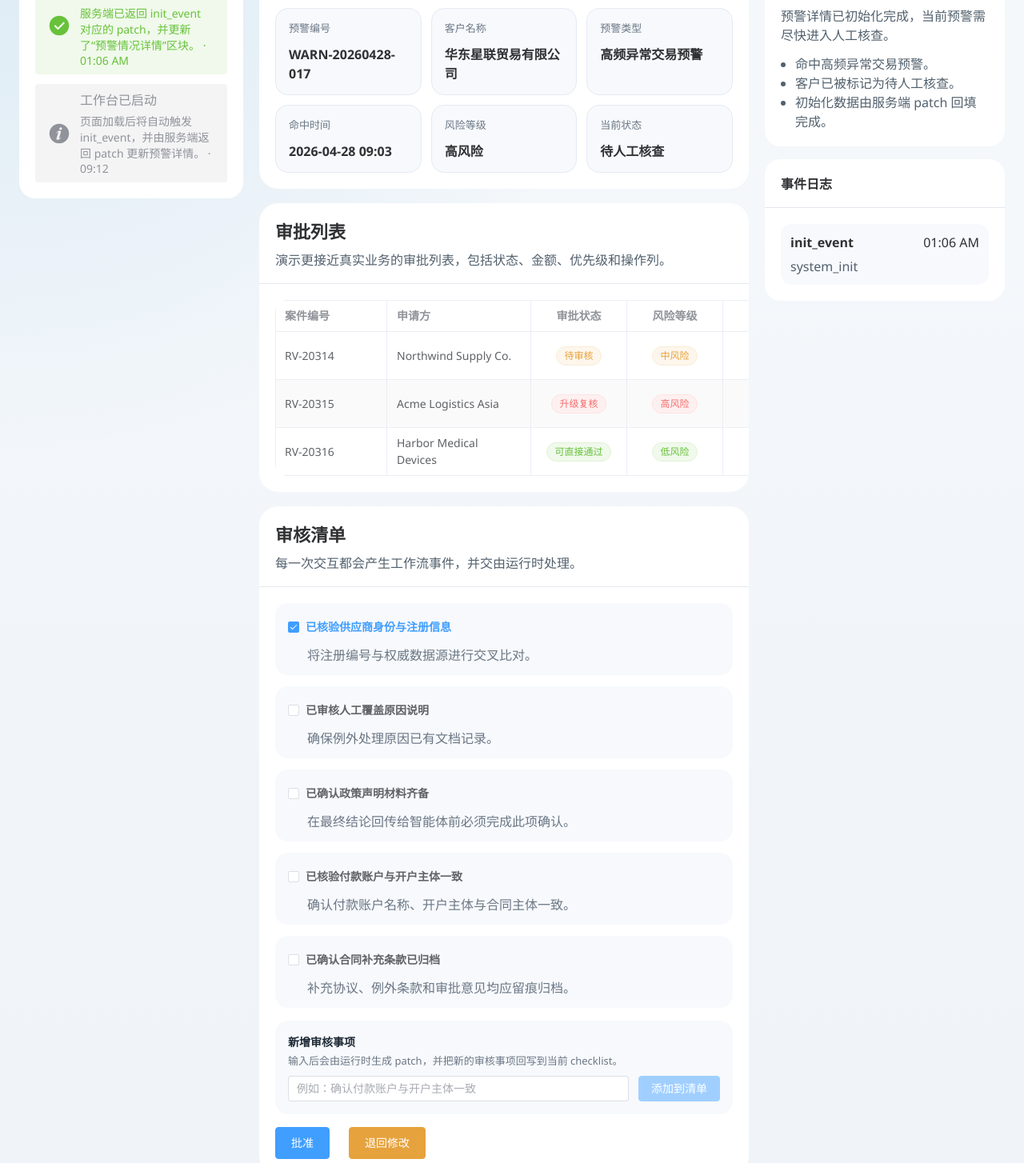
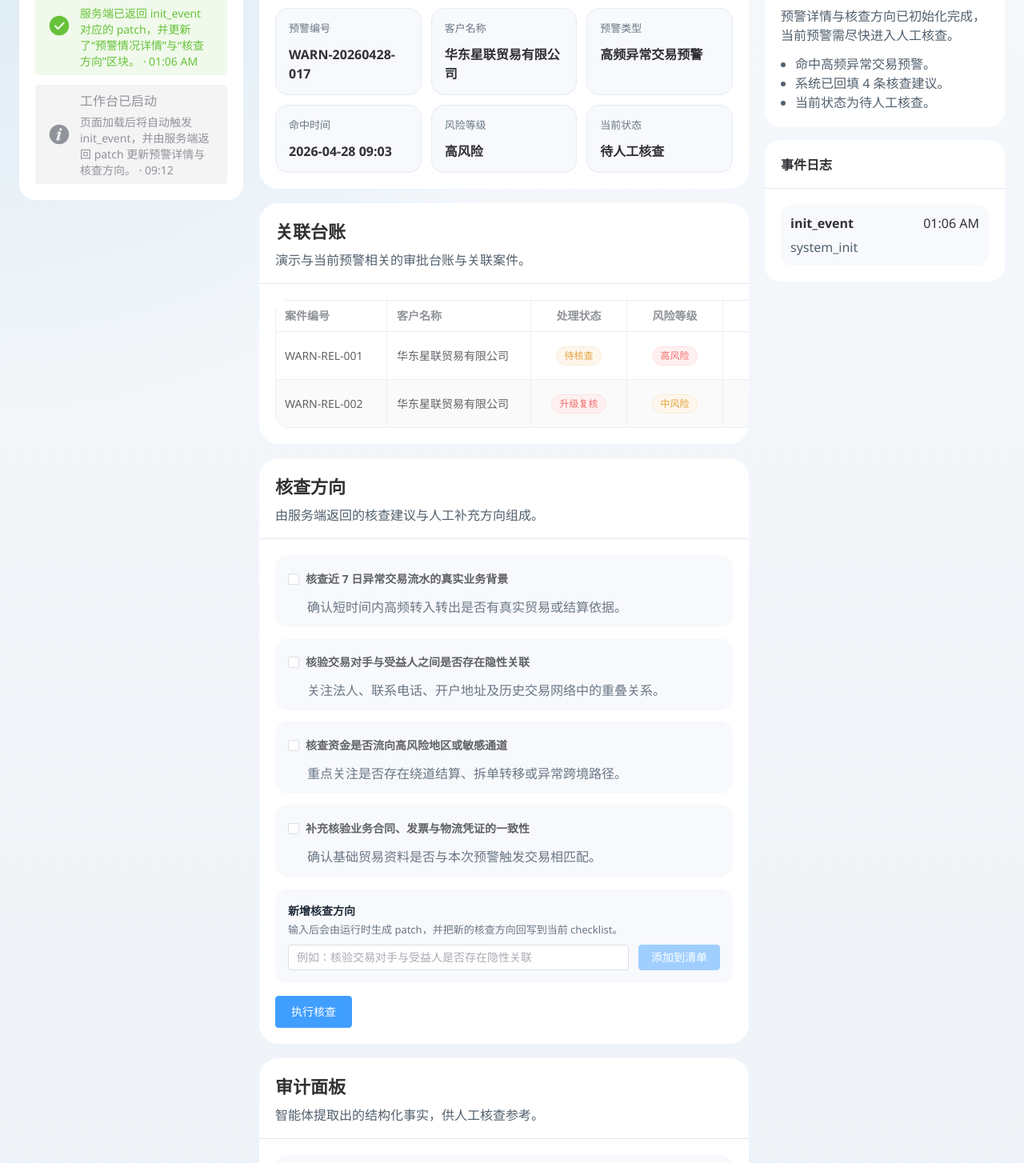
Before and after one commit to jiangfangfangxm/agent-ui-vue, a Vue app: page / in a window 1280 px wide. Shown: the part 306-1760 px from the top of the page at 80% size. Built offline with nearby package versions, Linux system fonts and the light colour scheme.

Commit message:
chore: change event to risk event

```diff
--- a/src/agent/MockPatchPlannerModel.ts
+++ b/src/agent/MockPatchPlannerModel.ts
@@ -19,13 +19,18 @@ type PatchHandler = (
   event: WorkflowEvent,
 ) => PatchOperation[];
 
+function findSection(
+  envelope: WorkflowEnvelope,
+  sectionId: string,
+): UISection | null {
+  return envelope.page.sections.find((entry) => entry.id === sectionId) ?? null;
+}
+
 function findReviewChecklist(envelope: WorkflowEnvelope): {
   section: UISection;
   checklist: ChecklistComponent;
 } | null {
-  const section = envelope.page.sections.find(
-    (entry) => entry.id === "sec_main_review",
-  );
+  const section = findSection(envelope, "sec_main_review");
   const checklist = section?.components.find(
     (component): component is ChecklistComponent => component.type === "checklist",
   );
@@ -40,7 +45,7 @@ function findReviewChecklist(envelope: WorkflowEnvelope): {
 function findOverviewKeyValue(
   envelope: WorkflowEnvelope,
 ): KeyValueComponent | null {
-  const section = envelope.page.sections.find((entry) => entry.id === "sec_overview");
+  const section = findSection(envelope, "sec_overview");
   const keyValue = section?.components.find(
     (component): component is KeyValueComponent => component.type === "key_value",
   );
@@ -160,31 +165,70 @@ function buildWarningDetailSection(): UISection {
   };
 }
 
-function buildResultSection(sectionId: string, decision: string): UISection {
-  const approved = decision === "approve";
-
+function buildReviewDirectionSection(): UISection {
   return {
-    id: sectionId,
-    title: approved ? "核查结果" : "退回结果",
-    description: "这一节内容由模拟智能体作为 Patch 结果返回。",
+    id: "sec_main_review",
+    title: "核查方向",
+    description: "由服务端返回的核查建议与人工补充方向组成。",
     components: [
       {
-        id: "cmp_result",
-        type: "result_summary",
+        id: "cmp_checklist",
+        type: "checklist",
         props: {
-          status: approved ? "success" : "warning",
-          headline: approved ? "已完成核查" : "已退回补充",
-          summary: approved
-            ? "核查人员已完成预警核查，相关信息可进入后续处置流程。"
-            : "核查人员要求补充更多材料后再继续处理该预警。",
-          nextSteps: approved
-            ? [
-                "将核查结论同步给后续处置系统。",
-                "保留当前核查记录作为审计依据。",
-              ]
-            : [
-                "通知相关团队补充证明材料。",
-                "待材料齐全后重新发起核查流程。",
+          action: {
+            eventType: "toggle_check",
+          },
+          items: [
+            {
+              id: "item_account_flow",
+              label: "核查近 7 日异常交易流水的真实业务背景",
+              description: "确认短时间内高频转入转出是否有真实贸易或结算依据。",
+              checked: false,
+            },
+            {
+              id: "item_counterparty",
+              label: "核验交易对手与受益人之间是否存在隐性关联",
+              description: "关注法人、联系电话、开户地址及历史交易网络中的重叠关系。",
+              checked: false,
+            },
+            {
+              id: "item_region",
+              label: "核查资金是否流向高风险地区或敏感通道",
+              description: "重点关注是否存在绕道结算、拆单转移或异常跨境路径。",
+              checked: false,
+            },
+            {
+              id: "item_documents",
+              label: "补充核验业务合同、发票与物流凭证的一致性",
+              description: "确认基础贸易资料是否与本次预警触发交易相匹配。",
+              checked: false,
+            },
+          ],
+        },
+      },
+      {
+        id: "cmp_custom_check_input",
+        type: "text_input",
+        props: {
+          eventType: "add_checklist_item",
+          label: "新增核查方向",
+          placeholder: "例如：核验交易对手与受益人是否存在隐性关联",
+          buttonLabel: "添加到清单",
+          helperText: "输入后会由运行时生成 patch，并把新的核查方向回写到当前 checklist。",
+          clearOnSubmit: true,
+        },
+      },
+      {
+        id: "cmp_actions",
+        type: "button_group",
+        props: {
+          actions: [
+            {
+              label: "执行核查",
+              eventType: "Risk_Check_Event",
+              payload: { action: "execute" },
+              buttonType: "primary",
+            },
           ],
         },
       },
@@ -192,7 +236,7 @@ function buildResultSection(sectionId: string, decision: string): UISection {
   };
 }
 
-function buildReviewReportText(envelope: WorkflowEnvelope): string {
+function buildRiskCheckReportText(envelope: WorkflowEnvelope): string {
   const keyValue = findOverviewKeyValue(envelope);
   const reviewState = findReviewChecklist(envelope);
 
@@ -208,41 +252,41 @@ function buildReviewReportText(envelope: WorkflowEnvelope): string {
   const reviewedContent =
     checkedItems.length > 0
       ? checkedItems.map((item) => `- ${item.label}`).join("\n")
-      : "- 暂无已勾选的核查事项";
+      : "- 当前尚未勾选已完成的核查方向";
 
   const pendingContent =
     uncheckedItems.length > 0
       ? uncheckedItems.map((item) => `- ${item.label}`).join("\n")
-      : "- 无待补充事项";
+      : "- 无待执行核查方向";
 
   return [
-    "核查报告",
+    "风险核查报告",
     "",
     "预警基本情况",
     ...(profileLines.length > 0 ? profileLines : ["- 暂无预警详情信息"]),
     "",
-    "已核查内容",
+    "已执行核查内容",
     reviewedContent,
     "",
-    "待补充关注项",
+    "待继续关注方向",
     pendingContent,
     "",
     "核查结论",
-    "核查人员已完成本次预警核查。结合当前预警详情、核查清单执行情况与审批列表信息，建议将该预警移交后续处置流程，并保留当前记录作为审计依据。",
+    "系统已根据当前预警详情与核查方向执行风险核查。综合现有信息判断，该客户交易行为存在较高可疑度，建议继续升级人工处置，并保留本次核查过程作为后续审计依据。",
   ].join("\n");
 }
 
-function buildReviewReportSection(envelope: WorkflowEnvelope): UISection {
+function buildRiskCheckReportSection(envelope: WorkflowEnvelope): UISection {
   return {
     id: "sec_review_report",
     title: "核查报告",
-    description: "由运行时在完成核查后生成的结构化报告。",
+    description: "由 Risk_Check_Event 触发后返回的核查报告。",
     components: [
       {
         id: "cmp_review_report",
         type: "text",
         props: {
-          content: buildReviewReportText(envelope),
+          content: buildRiskCheckReportText(envelope),
           variant: "body",
         },
       },
@@ -250,8 +294,8 @@ function buildReviewReportSection(envelope: WorkflowEnvelope): UISection {
   };
 }
 
-function buildReviewReportPatches(envelope: WorkflowEnvelope): PatchOperation[] {
-  const reportSection = buildReviewReportSection(envelope);
+function buildRiskCheckReportPatches(envelope: WorkflowEnvelope): PatchOperation[] {
+  const reportSection = buildRiskCheckReportSection(envelope);
   const exists = envelope.page.sections.some(
     (section) => section.id === reportSection.id,
   );
@@ -290,6 +334,11 @@ function handleInitEvent(
       value: buildWarningDetailSection(),
     },
     {
+      op: "replace_section",
+      sectionId: "sec_main_review",
+      value: buildReviewDirectionSection(),
+    },
+    {
       op: "set_allowed_events",
       value: envelope.allowedEvents.filter((eventType) => eventType !== "init_event"),
     },
@@ -297,11 +346,11 @@ function handleInitEvent(
       op: "set_risk_summary",
       value: {
         level: "high",
-        summary: "预警详情已初始化完成，当前预警需尽快进入人工核查。",
+        summary: "预警详情与核查方向已初始化完成，当前预警需尽快进入人工核查。",
         details: [
           "命中高频异常交易预警。",
-          "客户已被标记为待人工核查。",
-          "初始化数据由服务端 patch 回填完成。",
+          "系统已回填 4 条核查建议。",
+          "当前状态为待人工核查。",
         ],
       },
     },
@@ -311,7 +360,7 @@ function handleInitEvent(
         id: `msg_init_${event.id}`,
         role: "system",
         title: "预警详情已初始化",
-        body: "服务端已返回 init_event 对应的 patch，并更新了“预警情况详情”区块。",
+        body: "服务端已返回 init_event 对应的 patch，并更新了“预警情况详情”与“核查方向”区块。",
         tone: "success",
         timestamp: event.timestamp,
       },
@@ -346,7 +395,7 @@ function handleToggleCheck(
       value: {
         id: `msg_toggle_${event.id}`,
         role: "user",
-        title: "核查清单已更新",
+        title: "核查方向已更新",
         body: `核查人员已将清单进度更新为 ${checkedCount} 项已完成。`,
         tone: "info",
         timestamp: event.timestamp,
@@ -369,8 +418,8 @@ function handleAddChecklistItem(
         value: {
           id: `msg_add_check_invalid_${event.id}`,
           role: "system",
-          title: "新增核查事项失败",
-          body: "请输入有效的核查事项内容后再提交。",
+          title: "新增核查方向失败",
+          body: "请输入有效的核查方向内容后再提交。",
           tone: "warning",
           timestamp: event.timestamp,
         },
@@ -389,7 +438,7 @@ function handleAddChecklistItem(
         value: {
           id: `msg_add_check_duplicate_${event.id}`,
           role: "system",
-          title: "核查事项已存在",
+          title: "核查方向已存在",
           body: `“${normalizedLabel}” 已在当前清单中，无需重复添加。`,
           tone: "warning",
           timestamp: event.timestamp,
@@ -415,8 +464,8 @@ function handleAddChecklistItem(
       value: {
         id: `msg_add_check_${event.id}`,
         role: "agent",
-        title: "核查事项已添加",
-        body: `已将新的核查事项“${nextState.normalizedLabel}”加入当前清单。`,
+        title: "核查方向已添加",
+        body: `已将新的核查方向“${nextState.normalizedLabel}”加入当前清单。`,
         tone: "success",
         timestamp: event.timestamp,
       },
@@ -426,7 +475,7 @@ function handleAddChecklistItem(
       value: {
         ...envelope.riskSummary,
         details: [
-          `人工补充核查事项：${nextState.normalizedLabel}`,
+          `人工补充核查方向：${nextState.normalizedLabel}`,
           ...envelope.riskSummary.details,
         ].slice(0, 5),
       },
@@ -434,19 +483,16 @@ function handleAddChecklistItem(
   ];
 }
 
-function handleSubmitDecision(
+function handleRiskCheckEvent(
   envelope: WorkflowEnvelope,
   event: WorkflowEvent,
 ): PatchOperation[] {
-  const decision = String(event.payload?.decision ?? "revise");
-
-  if (decision === "approve") {
   return [
     {
       op: "set_state",
       value: "presenting_result",
     },
-      ...buildReviewReportPatches(envelope),
+    ...buildRiskCheckReportPatches(envelope),
     {
       op: "set_allowed_events",
       value: [],
@@ -454,60 +500,23 @@ function handleSubmitDecision(
     {
       op: "set_risk_summary",
       value: {
-          level: "low",
-          summary: "核查人员已完成预警核查，运行时已准备进入最终处置阶段。",
+        level: "high",
+        summary: "风险核查已执行完成，建议将当前预警升级进入后续处置流程。",
         details: [
-            "人工核查已顺利完成。",
-            "核查报告已生成，可作为后续处置与审计依据。",
+          "核查报告已生成。",
+          "命中预警的关键方向已进入人工复核结论。",
+          "建议保留全部核查轨迹作为审计依据。",
         ],
       },
     },
     {
       op: "prepend_message",
       value: {
-          id: `msg_decision_${event.id}`,
+        id: `msg_risk_check_${event.id}`,
         role: "agent",
         title: "核查报告已生成",
-          body: "运行时已接收批准事件，并在页面中追加核查报告 section。",
+        body: "运行时已接收 Risk_Check_Event，并将核查结果写入报告区块。",
         tone: "success",
-          timestamp: event.timestamp,
-        },
-      },
-    ];
-  }
-
-  const sectionId = "sec_main_review";
-
-  return [
-    {
-      op: "set_state",
-      value: "awaiting_revision",
-    },
-    {
-      op: "replace_section",
-      sectionId,
-      value: buildResultSection(sectionId, decision),
-    },
-    {
-      op: "set_allowed_events",
-      value: [],
-    },
-    {
-      op: "set_risk_summary",
-      value: {
-        level: "medium",
-        summary: "核查人员要求先补充修改，当前预警暂不能继续流转。",
-        details: ["需要补充更多核查材料后再重新提交。"],
-      },
-    },
-    {
-      op: "prepend_message",
-      value: {
-        id: `msg_decision_${event.id}`,
-        role: "agent",
-        title: "Patch 已应用",
-        body: "运行时已接收退回修改类 Patch，并完成界面切换。",
-        tone: "warning",
         timestamp: event.timestamp,
       },
     },
@@ -529,7 +538,7 @@ function handleOpenDetail(
         id: `msg_detail_${event.id}`,
         role: "agent",
         title: "详情已展开",
-        body: `已请求查看案件 ${caseId} 的详情。申请方：${applicant}，申请金额：${amount}。后续可在这里接入真实详情抽屉或侧边面板。`,
+        body: `已请求查看案件 ${caseId} 的详情。客户名称：${applicant}，关联金额：${amount}。后续可在这里接入真实详情抽屉或侧边面板。`,
         tone: "info",
         timestamp: event.timestamp,
       },
@@ -541,7 +550,7 @@ const handlers: Record<string, PatchHandler> = {
   init_event: handleInitEvent,
   toggle_check: handleToggleCheck,
   add_checklist_item: handleAddChecklistItem,
-  submit_decision: handleSubmitDecision,
+  Risk_Check_Event: handleRiskCheckEvent,
   open_detail: handleOpenDetail,
 };
 
--- a/src/mock/initialEnvelope.ts
+++ b/src/mock/initialEnvelope.ts
@@ -13,7 +13,7 @@ export const initialEnvelope: WorkflowEnvelope = {
     "init_event",
     "toggle_check",
     "add_checklist_item",
-    "submit_decision",
+    "Risk_Check_Event",
     "open_detail",
   ],
   riskSummary: {
@@ -21,7 +21,7 @@ export const initialEnvelope: WorkflowEnvelope = {
     summary: "当前存在一条待核查预警，建议先完成详情初始化与人工复核。",
     details: [
       "预警详情将在页面初始化时通过 init_event 回填。",
-      "核查过程中仍需结合审批列表与审核清单完成最终判断。",
+      "核查方向将由服务端建议并写入核查清单。",
     ],
   },
   messages: [
@@ -29,7 +29,7 @@ export const initialEnvelope: WorkflowEnvelope = {
       id: "msg_001",
       role: "system",
       title: "工作台已启动",
-      body: "页面加载后将自动触发 init_event，并由服务端返回 patch 更新预警详情。",
+      body: "页面加载后将自动触发 init_event，并由服务端返回 patch 更新预警详情与核查方向。",
       tone: "info",
       timestamp: "09:12",
     },
@@ -65,8 +65,8 @@ export const initialEnvelope: WorkflowEnvelope = {
       },
       {
         id: "sec_table_demo",
-        title: "审批列表",
-        description: "演示更接近真实业务的审批列表，包括状态、金额、优先级和操作列。",
+        title: "关联台账",
+        description: "演示与当前预警相关的审批台账与关联案件。",
         components: [
           {
             id: "cmp_table_demo",
@@ -75,19 +75,19 @@ export const initialEnvelope: WorkflowEnvelope = {
               stripe: true,
               border: true,
               size: "default",
-              emptyText: "暂无审批数据",
+              emptyText: "暂无关联数据",
               columns: [
                 { key: "caseId", label: "案件编号", type: "text", minWidth: 140 },
-                { key: "applicant", label: "申请方", type: "text", minWidth: 180 },
+                { key: "applicant", label: "客户名称", type: "text", minWidth: 180 },
                 {
                   key: "approvalStatus",
-                  label: "审批状态",
+                  label: "处理状态",
                   type: "tag",
                   minWidth: 120,
                   tagMap: {
-                    pending: { label: "待审核", tone: "warning" },
+                    pending: { label: "待核查", tone: "warning" },
                     escalated: { label: "升级复核", tone: "danger" },
-                    ready: { label: "可直接通过", tone: "success" },
+                    ready: { label: "可直接处置", tone: "success" },
                   },
                 },
                 {
@@ -103,32 +103,12 @@ export const initialEnvelope: WorkflowEnvelope = {
                 },
                 {
                   key: "amount",
-                  label: "申请金额",
+                  label: "关联金额",
                   type: "number",
                   format: "currency",
                   currency: "CNY",
                   align: "right",
                   minWidth: 140,
-                },
-                {
-                  key: "confidence",
-                  label: "置信度",
-                  type: "number",
-                  format: "percent",
-                  align: "right",
-                  minWidth: 120,
-                },
-                { key: "owner", label: "当前负责人", type: "text", minWidth: 120 },
-                {
-                  key: "priority",
-                  label: "优先级",
-                  type: "tag",
-                  minWidth: 110,
-                  tagMap: {
-                    p1: { label: "P1", tone: "danger" },
-                    p2: { label: "P2", tone: "warning" },
-                    p3: { label: "P3", tone: "info" },
-                  },
                 },
                 {
                   key: "updatedAt",
@@ -139,7 +119,7 @@ export const initialEnvelope: WorkflowEnvelope = {
                 },
                 {
                   key: "note",
-                  label: "审核备注",
+                  label: "备注",
                   type: "text",
                   minWidth: 280,
                   multiline: true,
@@ -165,40 +145,22 @@ export const initialEnvelope: WorkflowEnvelope = {
               ],
               rows: [
                 {
-                  caseId: "RV-20314",
-                  applicant: "Northwind Supply Co.",
+                  caseId: "WARN-REL-001",
+                  applicant: "华东星联贸易有限公司",
                   approvalStatus: "pending",
-                  riskLevel: "medium",
+                  riskLevel: "high",
                   amount: 328000,
-                  confidence: 0.82,
-                  owner: "李敏",
-                  priority: "p2",
-                  updatedAt: "2026-04-27T10:20:00+08:00",
-                  note: "该案件存在人工覆盖条件，建议在批准前补充政策声明确认材料。",
+                  updatedAt: "2026-04-28T09:20:00+08:00",
+                  note: "近 7 日交易频率明显异常，需结合受益人信息进一步核查。",
                 },
                 {
-                  caseId: "RV-20315",
-                  applicant: "Acme Logistics Asia",
+                  caseId: "WARN-REL-002",
+                  applicant: "华东星联贸易有限公司",
                   approvalStatus: "escalated",
-                  riskLevel: "high",
+                  riskLevel: "medium",
                   amount: 1245000,
-                  confidence: 0.64,
-                  owner: "张晨",
-                  priority: "p1",
-                  updatedAt: "2026-04-27T10:45:00+08:00",
-                  note: "历史交易次数较少，且供应商为首次接入对象，建议升级人工复核级别。",
-                },
-                {
-                  caseId: "RV-20316",
-                  applicant: "Harbor Medical Devices",
-                  approvalStatus: "ready",
-                  riskLevel: "low",
-                  amount: 89600,
-                  confidence: 0.93,
-                  owner: "王蕾",
-                  priority: "p3",
-                  updatedAt: "2026-04-27T11:05:00+08:00",
-                  note: "材料完整，制裁筛查通过，可进入自动化后续流程。",
+                  updatedAt: "2026-04-28T09:45:00+08:00",
+                  note: "历史交易对手存在高风险地区关联，建议升级复核。",
                 },
               ],
             },
@@ -207,8 +169,8 @@ export const initialEnvelope: WorkflowEnvelope = {
       },
       {
         id: "sec_main_review",
-        title: "审核清单",
-        description: "每一次交互都会产生工作流事件，并交由运行时处理。",
+        title: "核查方向",
+        description: "初始化后会由服务端 patch 回填核查建议，人工也可以继续追加核查方向。",
         components: [
           {
             id: "cmp_checklist",
@@ -219,33 +181,9 @@ export const initialEnvelope: WorkflowEnvelope = {
               },
               items: [
                 {
-                  id: "item_identity",
-                  label: "已核验供应商身份与注册信息",
-                  description: "将注册编号与权威数据源进行交叉比对。",
-                  checked: true,
-                },
-                {
-                  id: "item_override",
-                  label: "已审核人工覆盖原因说明",
-                  description: "确保例外处理原因已有文档记录。",
-                  checked: false,
-                },
-                {
-                  id: "item_policy",
-                  label: "已确认政策声明材料齐备",
-                  description: "在最终结论回传给智能体前必须完成此项确认。",
-                  checked: false,
-                },
-                {
-                  id: "item_bank",
-                  label: "已核验付款账户与开户主体一致",
-                  description: "确认付款账户名称、开户主体与合同主体一致。",
-                  checked: false,
-                },
-                {
-                  id: "item_contract",
-                  label: "已确认合同补充条款已归档",
-                  description: "补充协议、例外条款和审批意见均应留痕归档。",
+                  id: "item_placeholder",
+                  label: "等待服务端返回核查建议",
+                  description: "页面启动后将通过 init_event 更新为真实核查方向。",
                   checked: false,
                 },
               ],
@@ -256,10 +194,10 @@ export const initialEnvelope: WorkflowEnvelope = {
             type: "text_input",
             props: {
               eventType: "add_checklist_item",
-              label: "新增审核事项",
-              placeholder: "例如：确认付款账户与开户主体一致",
+              label: "新增核查方向",
+              placeholder: "例如：核验交易对手与受益人是否存在隐性关联",
               buttonLabel: "添加到清单",
-              helperText: "输入后会由运行时生成 patch，并把新的审核事项回写到当前 checklist。",
+              helperText: "输入后会由运行时生成 patch，并把新的核查方向回写到当前 checklist。",
               clearOnSubmit: true,
             },
           },
@@ -269,16 +207,10 @@ export const initialEnvelope: WorkflowEnvelope = {
             props: {
               actions: [
                 {
-                  label: "批准",
-                  eventType: "submit_decision",
-                  payload: { decision: "approve" },
+                  label: "执行核查",
+                  eventType: "Risk_Check_Event",
+                  payload: { decision: "execute" },
                   buttonType: "primary",
-                },
-                {
-                  label: "退回修改",
-                  eventType: "submit_decision",
-                  payload: { decision: "revise" },
-                  buttonType: "warning",
                 },
               ],
             },
@@ -288,16 +220,16 @@ export const initialEnvelope: WorkflowEnvelope = {
       {
         id: "sec_audit",
         title: "审计面板",
-        description: "智能体提取出的结构化事实，供人工审核参考。",
+        description: "智能体提取出的结构化事实，供人工核查参考。",
         components: [
           {
             id: "cmp_audit",
             type: "audit_panel",
             props: {
               records: [
-                { label: "材料覆盖率", value: "8 / 9 份文件", status: "warning" },
-                { label: "制裁名单筛查", value: "未命中", status: "success" },
-                { label: "历史例外次数", value: "过去 12 个月 2 次", status: "info" },
+                { label: "预警来源", value: "异常交易监测引擎", status: "info" },
+                { label: "命中规则数", value: "3 条", status: "warning" },
+                { label: "历史处置记录", value: "过去 12 个月 1 次", status: "success" },
               ],
             },
           },
```
Lines whose indentation alone changed are shown as unchanged.
